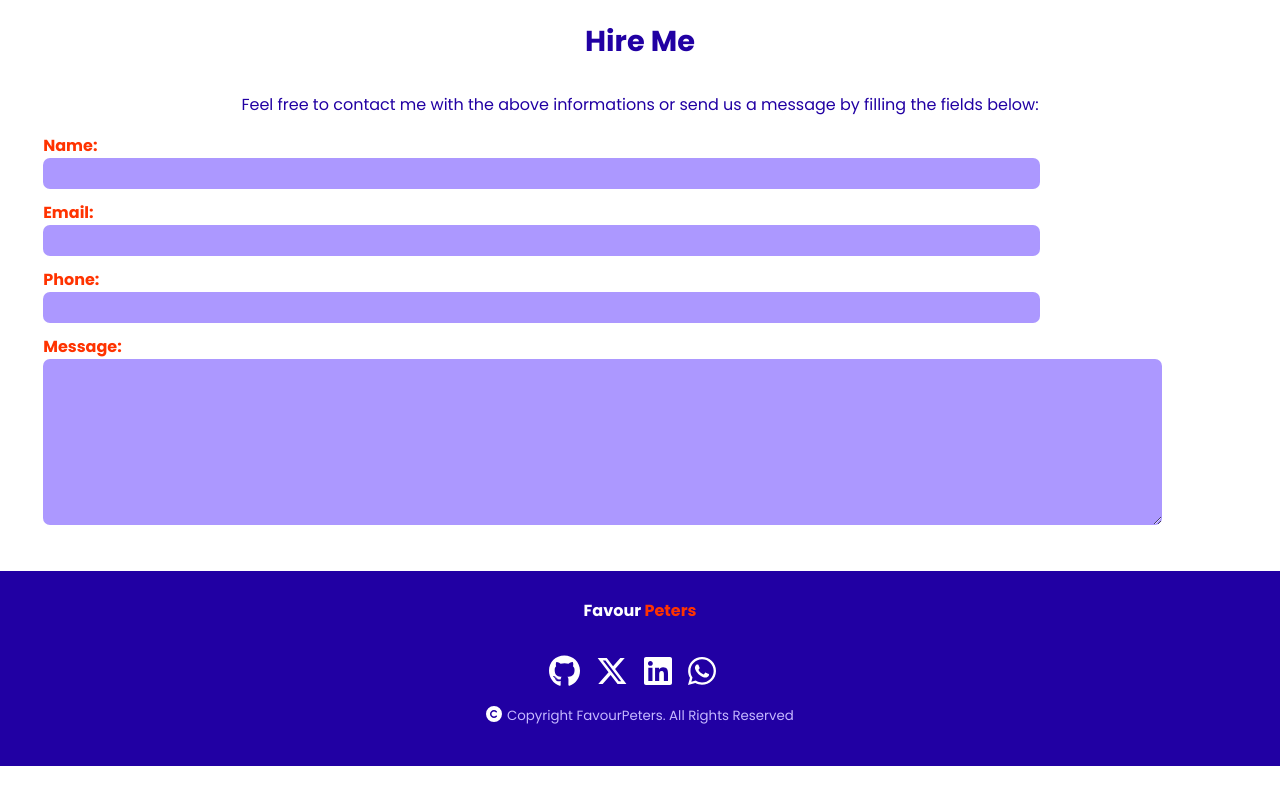
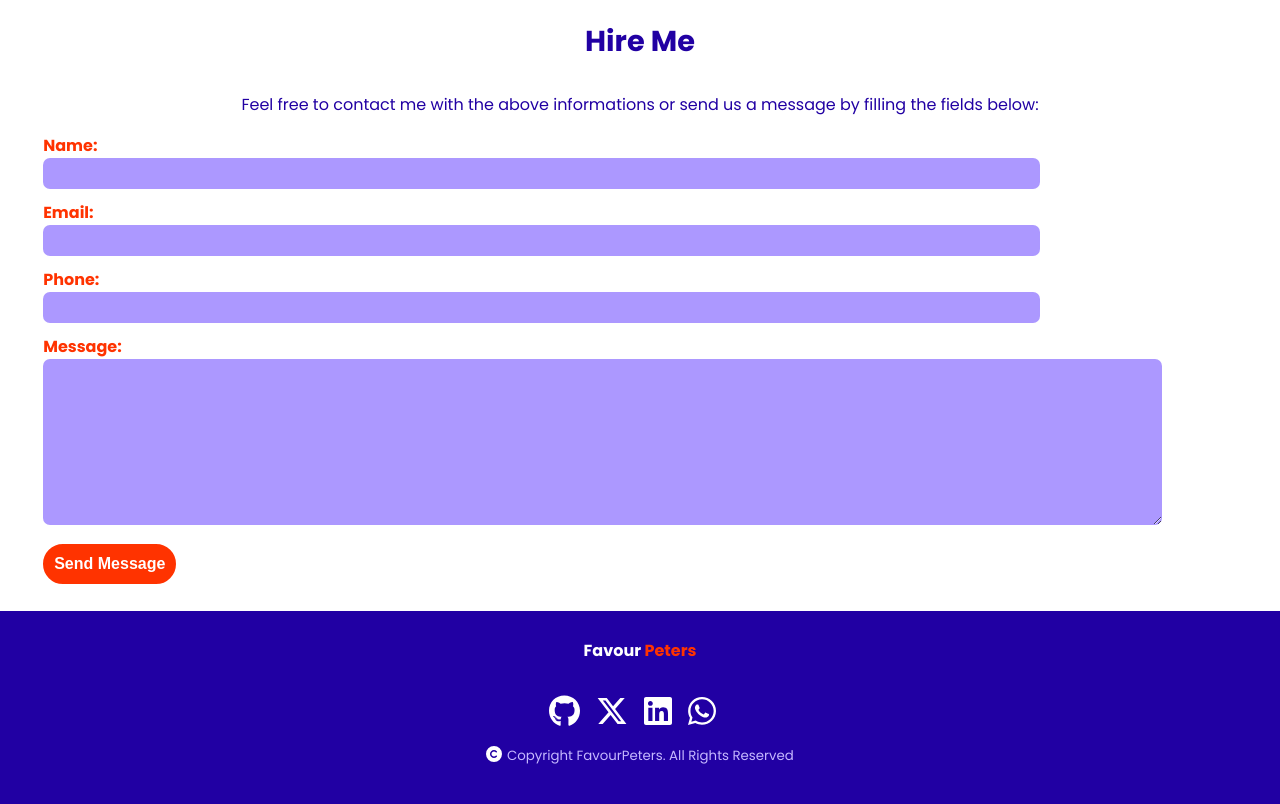
Before and after one commit to FavourPeters/portfolio-new, a React (Create React App) app: page / in a window 1280 px wide. Shown: the part 2780-3584 px from the top of the page. Before the commit the page ends 3546 px from the top, so only its background shows below. Built offline with nearby package versions, Linux system fonts and the light colour scheme.

Commit message:
alerts email and loader updates

```diff
--- a/src/Hire/Hire.js
+++ b/src/Hire/Hire.js
@@ -1,7 +1,55 @@
-import React from "react";
+import React, { useState } from "react";
+import emailjs from "emailjs-com";
+import { ToastContainer, toast } from "react-toastify";
+import "react-toastify/dist/ReactToastify.css";
+import { ThreeDots } from "react-loader-spinner";
 import "./hire.css";
 
 const Hire = () => {
+  const [formData, setFormData] = useState({
+    name: "",
+    email: "",
+    phone: "",
+    message: "",
+  });
+  const [loading, setLoading] = useState(false);
+
+  const handleChange = (e) => {
+    const { name, value } = e.target;
+    setFormData((prevData) => ({
+      ...prevData,
+      [name]: value,
+    }));
+  };
+
+  const handleSubmit = (e) => {
+    e.preventDefault();
+    setLoading(true);
+
+    emailjs
+      .send(
+        "service_s617es9", // Replace with your EmailJS service ID
+        "template_qbspz5a", // Replace with your EmailJS template ID
+        formData,
+        "ETL-khoewOrly233G" // Replace with your EmailJS user ID
+      )
+      .then((response) => {
+        console.log("SUCCESS!", response.status, response.text);
+        toast.success("Message sent successfully!", {
+          position: "top-right",
+        });
+        setFormData({ name: "", email: "", phone: "", message: "" });
+        setLoading(false);
+      })
+      .catch((err) => {
+        console.error("FAILED...", err);
+        toast.error("Failed to send the message. Please try again.", {
+          position: "top-right",
+        });
+        setLoading(false);
+      });
+  };
+
   return (
     <div>
       <section className="hire-me">
@@ -11,31 +59,68 @@ const Hire = () => {
           message by filling the fields below:
         </p>
 
-        <div className="info">
+        <form className="info" onSubmit={handleSubmit}>
           <div>
             <div>
               <label htmlFor="name">Name:</label>
               <br />
-              <input type="text" name="name" id="name" />
+              <input
+                type="text"
+                name="name"
+                id="name"
+                value={formData.name}
+                onChange={handleChange}
+                required
+              />
             </div>
             <div>
               <label htmlFor="email">Email:</label>
               <br />
-              <input type="text" name="email" id="email" />
+              <input
+                type="email"
+                name="email"
+                id="email"
+                value={formData.email}
+                onChange={handleChange}
+                required
+              />
             </div>
             <div>
               <label htmlFor="phone">Phone:</label>
               <br />
-              <input type="tel" name="" id="" />
+              <input
+                type="tel"
+                name="phone"
+                id="phone"
+                value={formData.phone}
+                onChange={handleChange}
+                required
+              />
             </div>
           </div>
           <div>
             <label htmlFor="message">Message:</label>
             <br />
-            <textarea name="message" id="" cols="30" rows="10"></textarea>
+            <textarea
+              name="message"
+              id="message"
+              cols="30"
+              rows="10"
+              value={formData.message}
+              onChange={handleChange}
+              required
+            ></textarea>
           </div>
-        </div>
+          <button type="submit" disabled={loading} className="hire_link">
+            {loading ? (
+              <ThreeDots type="ThreeDots" color="#fff" height={10} width={30} />
+            ) : (
+              "Send Message"
+            )}
+          </button>
+        </form>
       </section>
+      <ToastContainer />
     </div>
   );
 };
--- a/src/Hire/hire.css
+++ b/src/Hire/hire.css
@@ -1,9 +1,22 @@
+:root {
+  --primary: rgb(33, 0, 163);
+  --secondary: rgba(255, 51, 0, 1);
+}
 .hire-me {
   text-align: center;
   padding: 1.7rem 0.7rem;
 }
 .hire-text {
   color: var(--primary);
+}
+.hire_link {
+  font-size: 1rem;
+  font-weight: bold;
+  padding: 0.5rem;
+  color: white;
+  border: 3px solid var(--secondary);
+  border-radius: 1.5rem;
+  background-color: var(--secondary);
 }
 .info {
   text-align: left;
```
